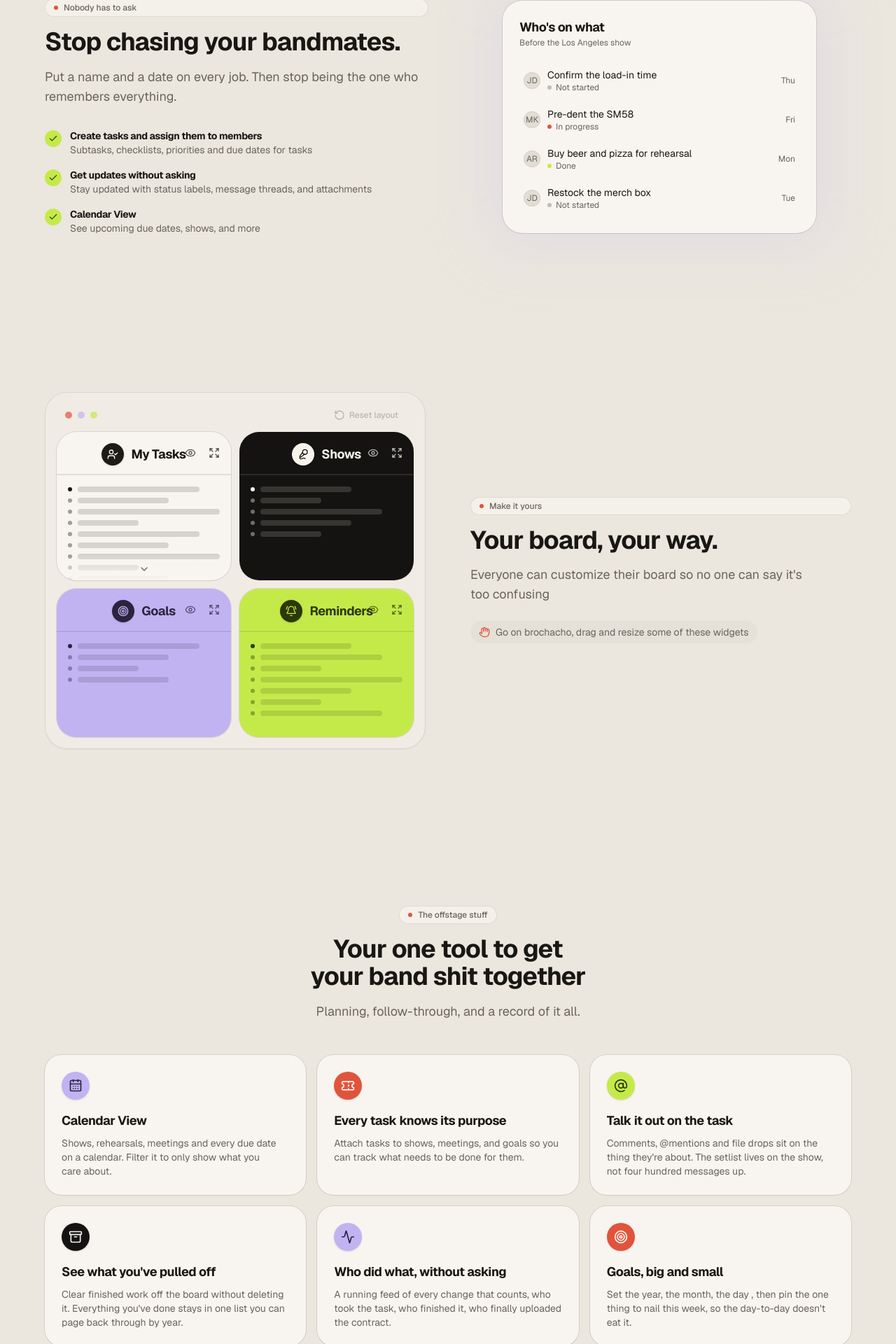
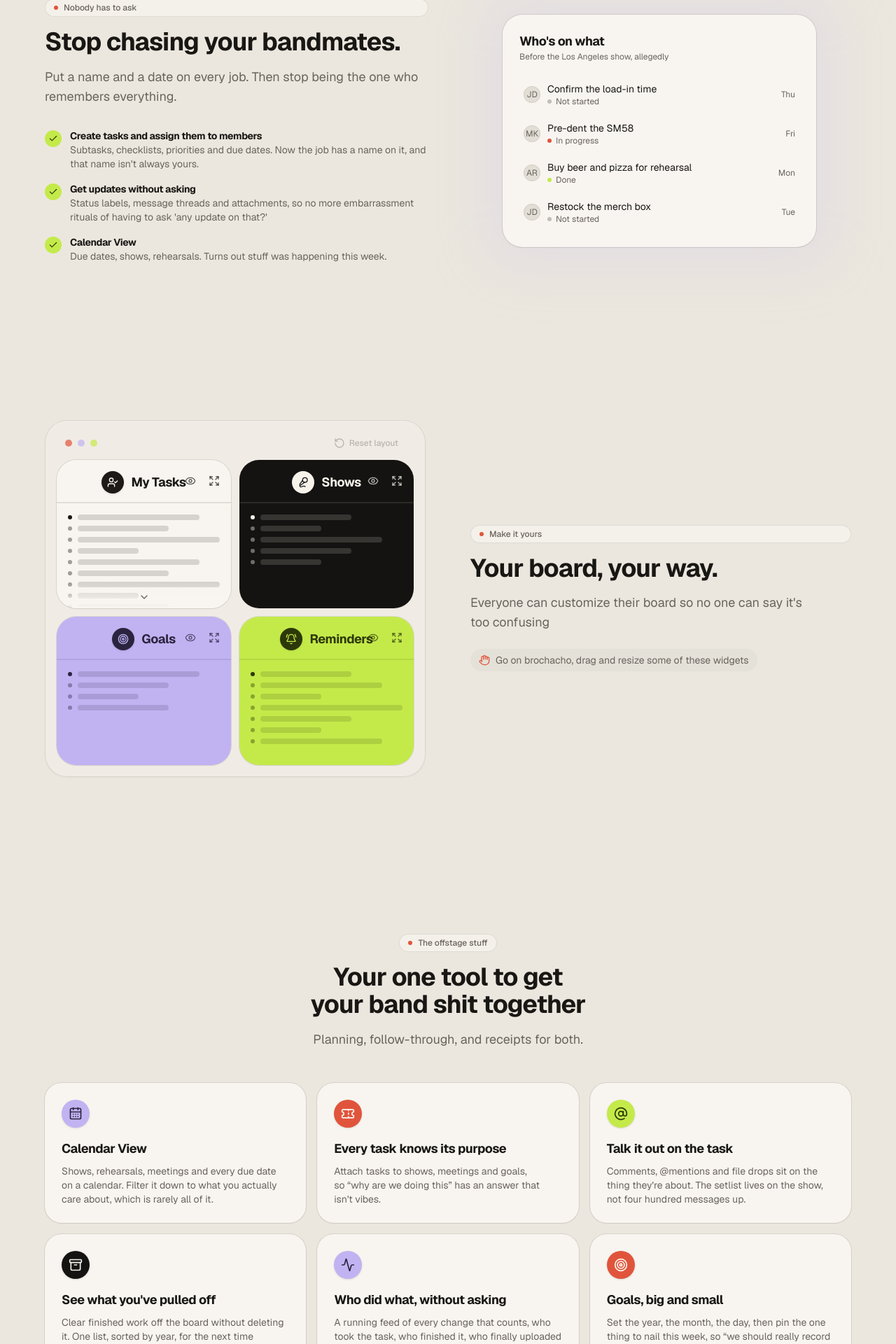
Before and after one commit to eltonSalanic/artist-dashboard, a Next.js app in the folder apps/web/: page /welcome in a window 1280 px wide. Shown: the part 711-2631 px from the top of the page at 70% size. Built offline with nearby package versions, Linux system fonts and the light colour scheme.

Commit message:
crank up the snarkiness

```diff
--- a/apps/web/src/features/landing/cta-section.tsx
+++ b/apps/web/src/features/landing/cta-section.tsx
@@ -25,7 +25,8 @@ export function CtaSection() {
             Lowkenuinely what are you waiting for?
           </h2>
           <p className="mt-4 max-w-lg text-base text-coral-foreground/85 text-pretty sm:text-lg">
-            This tool is made with love to make your musician life easier, try it out!
+            Made with love to make the musician life easier. The group chat sure
+            isn&apos;t going to organize itself.
           </p>
           <div className="mt-8 flex flex-wrap items-center justify-center gap-3">
             <Button className="h-11 rounded-full bg-coral-foreground px-6 text-base text-coral hover:bg-coral-foreground/90">
--- a/apps/web/src/features/landing/features-section.tsx
+++ b/apps/web/src/features/landing/features-section.tsx
@@ -21,13 +21,13 @@ const FEATURES: {
     icon: CalendarDays,
     accent: "lilac",
     title: "Calendar View",
-    body: "Shows, rehearsals, meetings and every due date on a calendar. Filter it to only show what you care about.",
+    body: "Shows, rehearsals, meetings and every due date on a calendar. Filter it down to what you actually care about, which is rarely all of it.",
   },
   {
     icon: Ticket,
     accent: "coral",
     title: "Every task knows its purpose",
-    body: "Attach tasks to shows, meetings, and goals so you can track what needs to be done for them.",
+    body: "Attach tasks to shows, meetings and goals, so “why are we doing this” has an answer that isn't vibes.",
   },
   {
     icon: AtSign,
@@ -39,7 +39,7 @@ const FEATURES: {
     icon: Archive,
     accent: "ink",
     title: "See what you've pulled off",
-    body: "Clear finished work off the board without deleting it. Everything you've done stays in one list you can page back through by year.",
+    body: "Clear finished work off the board without deleting it. One list, sorted by year, for the next time someone swears the band never does anything.",
   },
   {
     icon: Activity,
@@ -51,7 +51,7 @@ const FEATURES: {
     icon: Target,
     accent: "coral",
     title: "Goals, big and small",
-    body: "Set the year, the month, the day , then pin the one thing to nail this week, so the day-to-day doesn't eat it.",
+    body: "Set the year, the month, the day, then pin the one thing to nail this week, so “we should really record something” doesn't stay a group chat idea forever.",
   },
 ];
 
@@ -69,7 +69,7 @@ export function FeaturesSection() {
         <SectionHeading
           eyebrow="The offstage stuff"
           title="Your one tool to get your band shit together"
-          lede="Planning, follow-through, and a record of it all."
+          lede="Planning, follow-through, and receipts for both."
           align="center"
           className="mx-auto"
         />
--- a/apps/web/src/features/landing/intro-section.tsx
+++ b/apps/web/src/features/landing/intro-section.tsx
@@ -7,15 +7,15 @@ import { SectionHeading } from "@/features/landing/section-heading";
 const POINTS = [
   {
     title: "Create tasks and assign them to members",
-    body: "Subtasks, checklists, priorities and due dates for tasks",
+    body: "Subtasks, checklists, priorities and due dates. Now the job has a name on it, and that name isn't always yours.",
   },
   {
     title: "Get updates without asking",
-    body: "Stay updated with status labels, message threads, and attachments",
+    body: "Status labels, message threads and attachments, so no more embarrassment rituals of having to ask 'any update on that?'",
   },
   {
     title: "Calendar View",
-    body: "See upcoming due dates, shows, and more",
+    body: "Due dates, shows, rehearsals. Turns out stuff was happening this week.",
   },
 ];
 
@@ -89,7 +89,7 @@ function AssignmentCard() {
           Who&apos;s on what
         </p>
         <p className="text-xs text-muted-foreground">
-          Before the Los Angeles show
+          Before the Los Angeles show, allegedly
         </p>
 
         <div className="mt-5 flex flex-col gap-1">
--- a/apps/web/src/features/landing/landing-footer.tsx
+++ b/apps/web/src/features/landing/landing-footer.tsx
@@ -14,7 +14,8 @@ export function LandingFooter() {
         </div>
 
         <p className="text-xs text-muted-foreground">
-          © {new Date().getFullYear()} Artist Dashboard · Built for bands.
+          © {new Date().getFullYear()} Artist Dashboard · made by the lame ah
+          guitarist from american woman.
         </p>
       </div>
     </footer>
```
